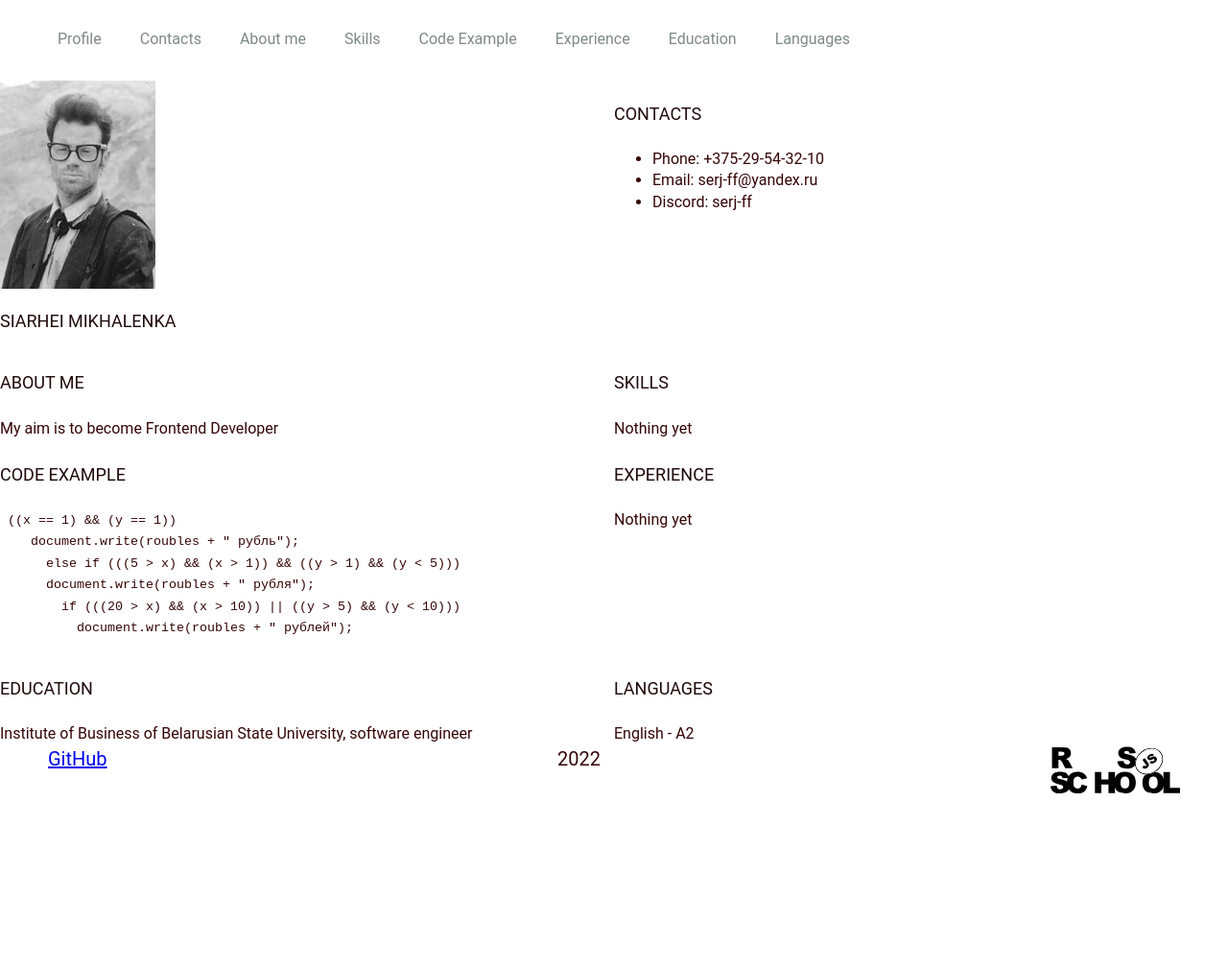
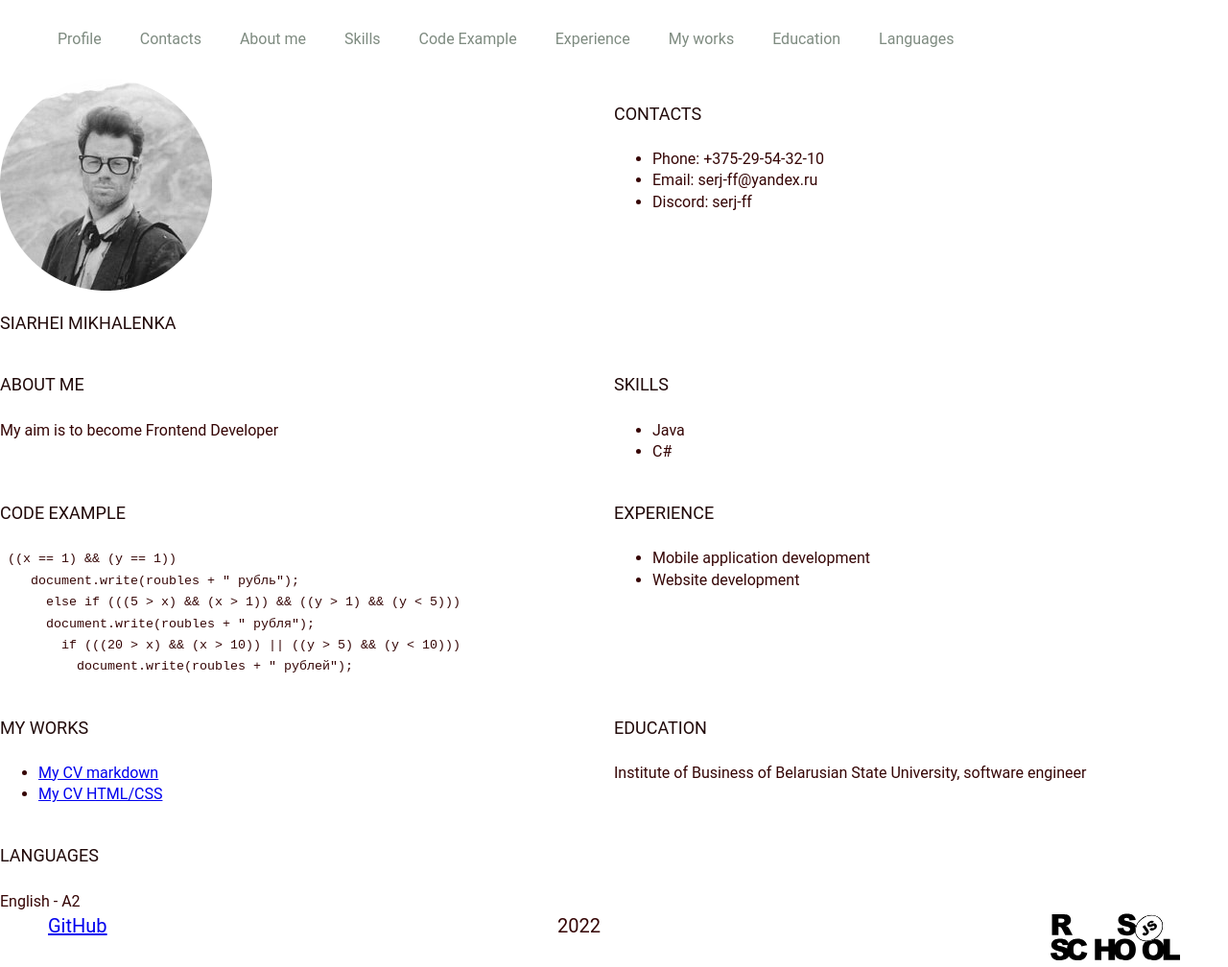
Before and after one commit to serjff/rsschool-cv, a plain HTML site: page index.html in a window 1280 px wide. Shown: the whole page at 96% size. Before the commit the page ends 834 px from the top, so only its background shows below. Drawn offline with Linux system fonts and the light colour scheme.

Commit message:
fix: corrected avator

```diff
--- a/index.html
+++ b/index.html
@@ -1,5 +1,6 @@
 <!DOCTYPE html>
 <html lang="en">
+
 <head>
   <meta charset="UTF-8">
   <meta http-equiv="X-UA-Compatible" content="IE=edge">
@@ -11,6 +12,7 @@
   <link rel="preconnect" href="https://fonts.gstatic.com" crossorigin>
   <link href="https://fonts.googleapis.com/css2?family=Roboto+Slab:wght@300&display=swap" rel="stylesheet">
 </head>
+
 <body>
   <header class="header">
     <div class="container">
@@ -22,6 +24,7 @@
           <li class="nav-item"><a href="#skills" class="nav-link">Skills</a></li>
           <li class="nav-item"><a href="#codeexampe" class="nav-link">Code Example</a></li>
           <li class="nav-item"><a href="#experience" class="nav-link">Experience</a></li>
+          <li class="nav-item"><a href="#myworks" class="nav-link">My works</a></li>
           <li class="nav-item"><a href="#education" class="nav-link">Education</a></li>
           <li class="nav-item"><a href="#languages" class="nav-link">Languages</a></li>
         </ul>
@@ -31,7 +34,7 @@
   <main class="main">
     <div class="container">
       <section class="section">
-        <img src=".\assets\img\avatar.JPG" alt="avatar">
+        <img src=".\assets\img\avatar.png" alt="avatar">
         <h1 class="section-title" id="profile">Siarhei Mikhalenka</h1>
       </section>
       <section class="section" id="contacts">
@@ -52,7 +55,10 @@
         <h4 class="section-title">
           Skills
         </h4>
-        Nothing yet
+        <ul>
+          <li>Java</li>
+          <li>C#</li>
+        </ul>
       </section>
       <section class="section" id="codeexampe">
         <h4 class="section-title">
@@ -69,7 +75,19 @@
         <h4 class="section-title">
           Experience
         </h4>
-        Nothing yet
+        <ul>
+          <li>Mobile application development</li>
+          <li>Website development</li>
+        </ul>
+      </section>
+      <section class="section" id="myworks">
+        <h4 class="section-title">
+          My works
+        </h4>
+        <ul>
+          <li><a href="https://serjff.github.io/rsschool-cv/cv">My CV markdown</a></li>
+          <li><a href="https://serjff.github.io/rsschool-cv/">My CV HTML/CSS</a></li>
+        </ul>
       </section>
       <section class="section" id="education">
         <h4 class="section-title">
@@ -93,4 +111,5 @@
     </a>
   </footer>
 </body>
+
 </html>
```
Also changed, not shown: assets/img/avatar.png (added).
